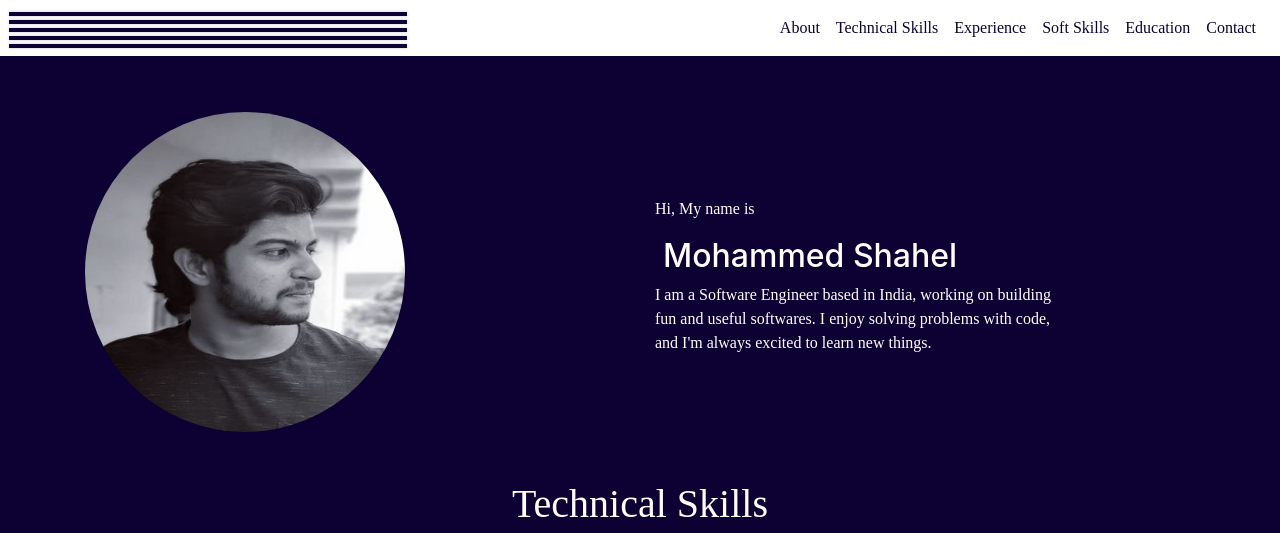
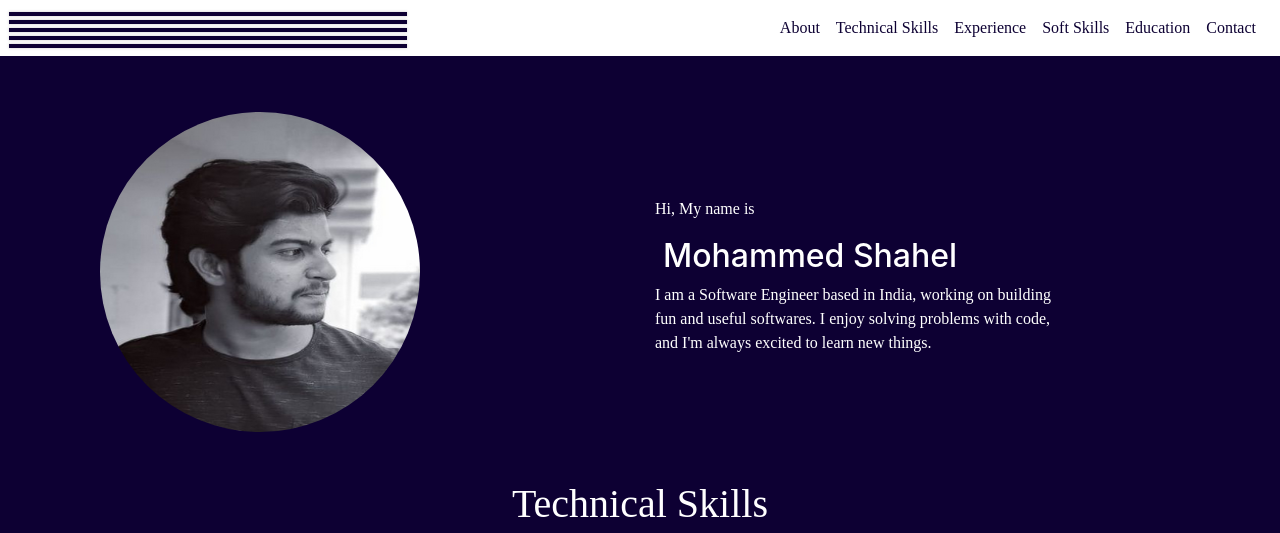
Before and after one commit to shahelmohammed/Shahel-Personal-Website, a plain HTML site: page index.html in a window 1280 px wide. Shown: the top 533 px of the page. Drawn offline with nearby package versions, Linux system fonts and the light colour scheme.

Commit message:
personal image adjusted

```diff
--- a/index.html
+++ b/index.html
@@ -57,7 +57,7 @@
 
     <section  id="home-section">
         <div class="container">
-            <div class="row align-items-center text-white">
+            <div class="row align-items-center text-white mx-auto">
                 <div class="col-md-6">
                     <img id="personal_image" src="images/shahel_image.jpeg"
                     alt="" class="img-fluid rounded-circle">
```
